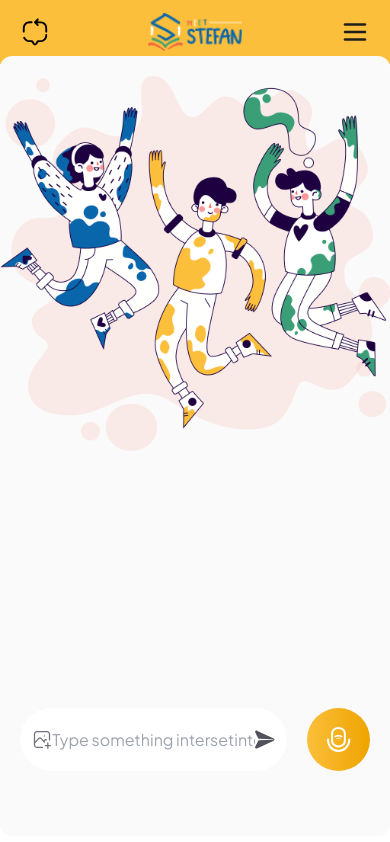
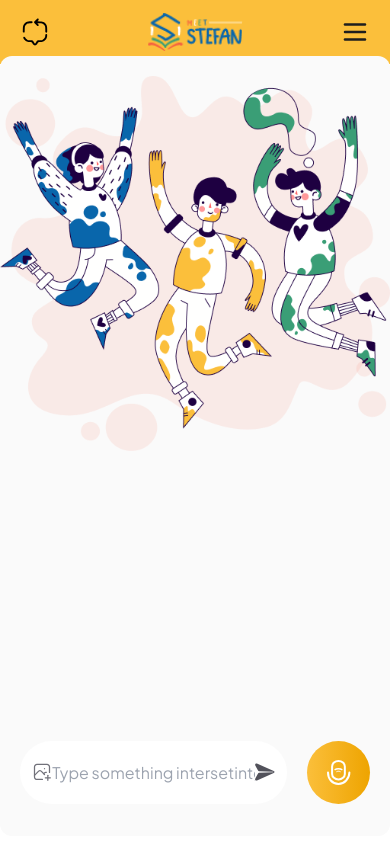
Before and after one commit to alif33/stefan-ai, a React (Vite) app: page /#/ in a window 390 px wide. Built offline with nearby package versions, Linux system fonts and the light colour scheme.

Commit message:
searchbar fix

```diff
--- a/src/components/searchbar/index.tsx
+++ b/src/components/searchbar/index.tsx
@@ -1,6 +1,6 @@
 const SearchBar = ()=>{
     return(
-        <div className="h-32 flex justify-between gap-5 px-5">
+        <div className="h-32 flex justify-between items-center sm:items-center md:items-start gap-5 px-5">
             <div className="basis-10/12">
                 <div className="bg-white flex justify-between h-[63px] w-auto px-3 rounded-full">
                     <div className="basis-1/12 flex justify-center items-center">
```
